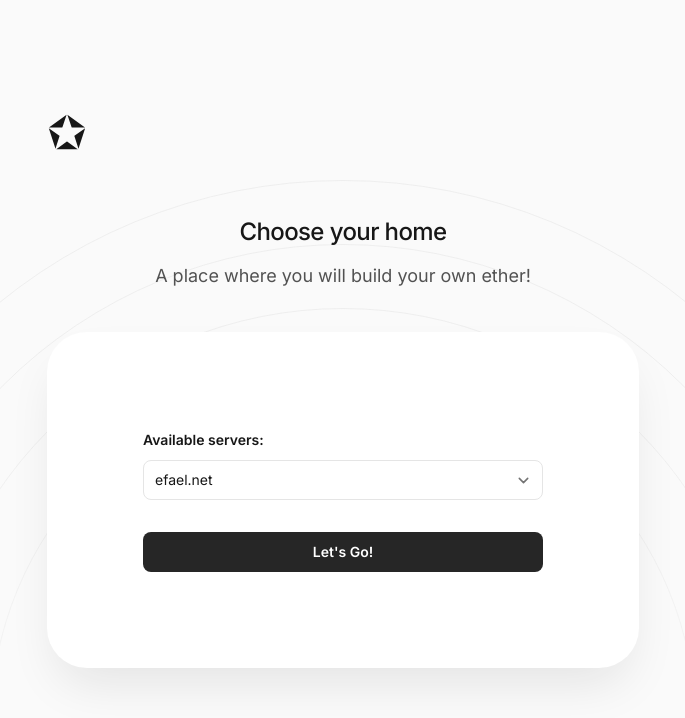
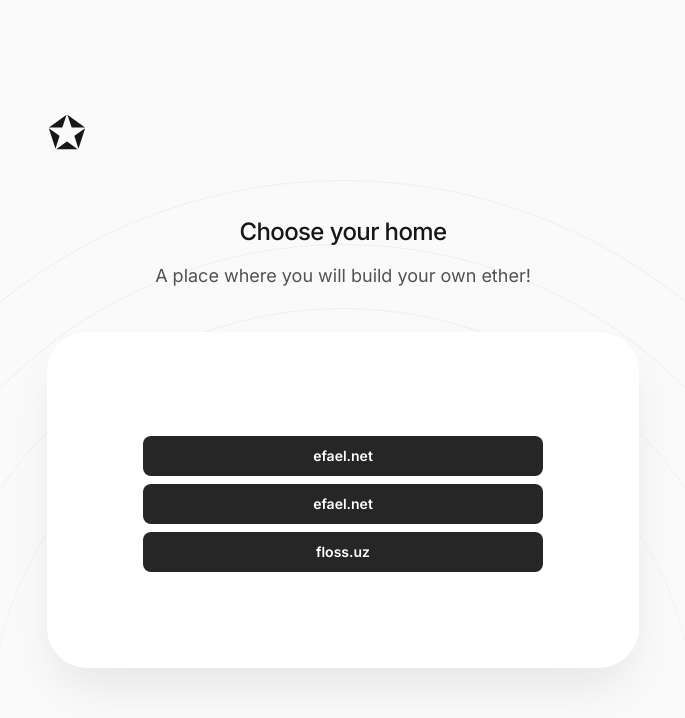
Before and after one commit to efael/website, a Next.js app: page /list in a window 1280 px wide. Shown: the top 718 px of the page, without its empty margins (297-982 px from the left). Built offline with nearby package versions, Linux system fonts and the light colour scheme.

Commit message:
chore: server list action added

```diff
--- a/src/app/(server)/list/page.tsx
+++ b/src/app/(server)/list/page.tsx
@@ -1,13 +1,16 @@
 import { type Metadata } from 'next'
+import { AuthLayout } from '@/components/AuthLayout'
+import { Button } from '@/components/Button'
+import { SelectField } from '@/components/Fields'
+import { redirect } from 'next/navigation'
 import Link from 'next/link'
 
-import { AuthLayout } from '@/components/AuthLayout'
-import { Button } from '@/components/Button'
-import { SelectField, TextField } from '@/components/Fields'
 
 export const metadata: Metadata = {
   title: 'Sign In',
 }
+
+const servers = ["efael.net", "efael.net", "floss.uz"]
 
 export default function Login() {
   return (
@@ -19,22 +22,13 @@ export default function Login() {
         </>
       }
     >
-      <form>
-        <div className="space-y-6">
-          <SelectField label='Available servers:' >
-            <optgroup label="Global Servers">
-              <option>efael.net</option>
-              <option>floss.uz</option>
-            </optgroup>
-            <optgroup label="Local Servers">
-              <option>efael.uz</option>
-            </optgroup>
-          </SelectField>
-        </div>
-        <Button type="submit" color="gray" className="mt-8 w-full">
-          Let's Go!
-        </Button>
-      </form>
-    </AuthLayout>
+      {servers.map((s) => (
+        <Link href={`https://chat.${s}`}>
+          <Button color="gray" className="mt-2 w-full">
+            {s}
+          </Button>
+        </Link>
+      ))}
+    </AuthLayout >
   )
 }
--- a/src/components/CallToAction.tsx
+++ b/src/components/CallToAction.tsx
@@ -6,7 +6,7 @@ import { Container } from '@/components/Container'
 export function CallToAction() {
   return (
     <section
-      id="get-free-shares-today"
+      id="get-free-apps-today"
       className="relative overflow-hidden bg-gray-900 py-20 sm:py-28"
     >
       <div className="absolute top-1/2 left-20 -translate-y-1/2 sm:left-1/2 sm:-translate-x-1/2">
--- a/src/components/Footer.tsx
+++ b/src/components/Footer.tsx
@@ -44,7 +44,7 @@ export function Footer() {
             </div>
             <div className="ml-8 lg:w-64">
               <p className="text-base font-semibold text-gray-900">
-                <Link href="#">
+                <Link href="#get-free-apps-today">
                   <span className="absolute inset-0 sm:rounded-2xl" />
                   Download the app
                 </Link>
@@ -65,7 +65,7 @@ export function Footer() {
               required
               className="w-60 min-w-0 shrink"
             />
-            <Button type="submit" color="cyan" className="ml-4 flex-none">
+            <Button type="submit" color="gray" className="ml-4 flex-none">
               <span className="hidden lg:inline">Join our newsletter</span>
               <span className="lg:hidden">Join newsletter</span>
             </Button>
```
